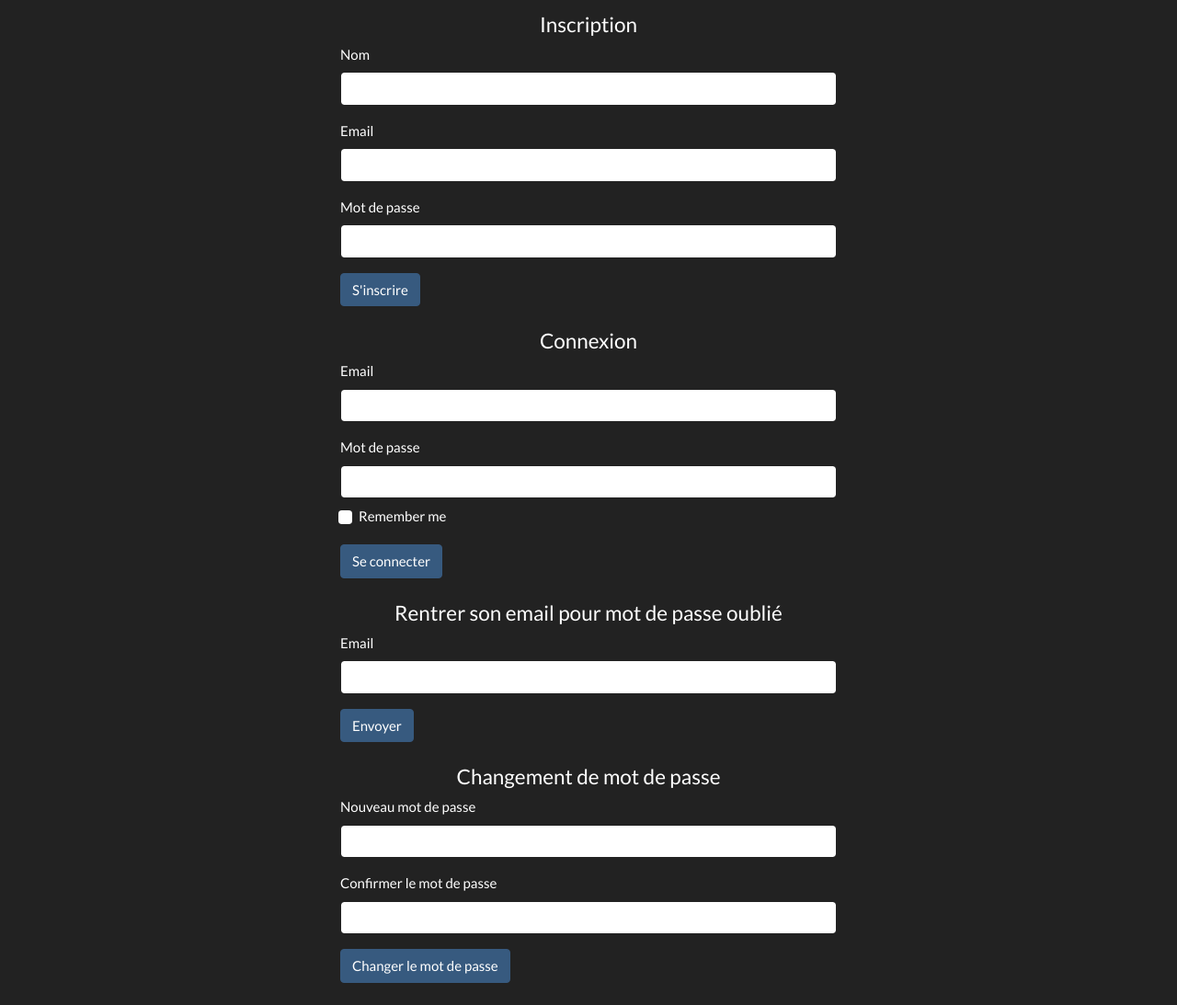
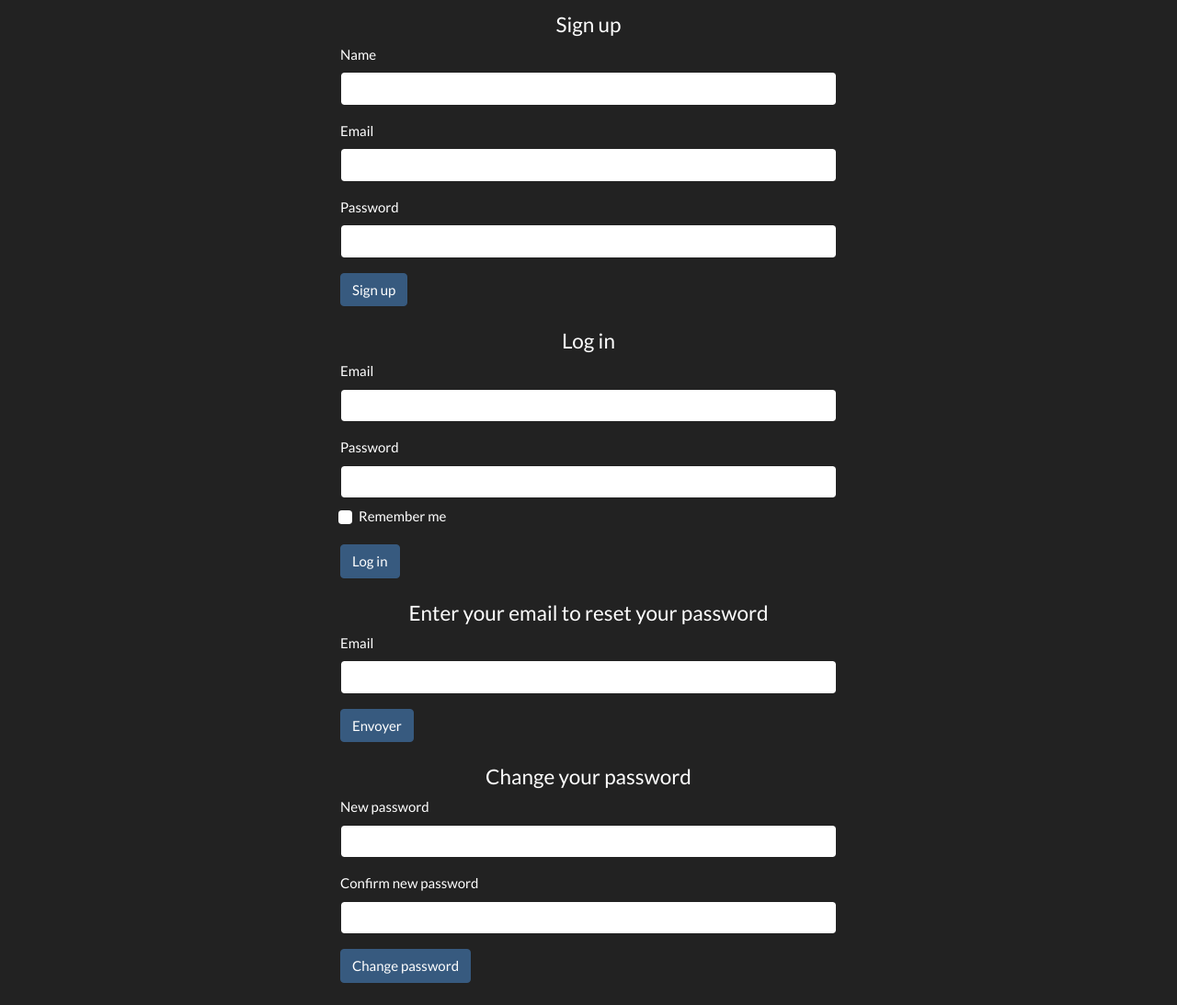
Before and after one commit to katamaric/Moli-Orgis, a plain HTML site: page authentification_form.html in a window 1280 px wide. Shown: the part 160-1253 px from the top of the page at 92% size. Drawn offline with nearby package versions, Linux system fonts and the light colour scheme.

Commit message:
lil cookies

```diff
--- a/authentification_form.html
+++ b/authentification_form.html
@@ -65,9 +65,9 @@
         <h3 class="text-center mb-3">Some authentification form examples.</h3>
 
         <form class="mb-4">
-          <h4 class="text-center">Inscription</h4>
+          <h4 class="text-center">Sign up</h4>
           <div class="mb-3">
-            <label for="name" class="form-label">Nom</label>
+            <label for="name" class="form-label">Name</label>
             <input type="text" class="form-control" id="name">
           </div>
           <div class="mb-3">
@@ -75,20 +75,20 @@
             <input type="email" class="form-control" id="email">
           </div>
           <div class="mb-3">
-            <label for="password" class="form-label">Mot de passe</label>
+            <label for="password" class="form-label">Password</label>
             <input type="password" class="form-control" id="password">
           </div>
-          <button type="submit" class="btn btn-primary">S'inscrire</button>
+          <button type="submit" class="btn btn-primary">Sign up</button>
         </form>
 
         <form class="mb-4">
-          <h4 class="text-center">Connexion</h4>
+          <h4 class="text-center">Log in</h4>
           <div class="mb-3">
             <label for="loginEmail" class="form-label">Email</label>
             <input type="email" class="form-control" id="loginEmail">
           </div>
           <div class="mb-3">
-            <label for="loginPassword" class="form-label">Mot de passe</label>
+            <label for="loginPassword" class="form-label">Password</label>
             <input type="password" class="form-control" id="loginPassword">
 
             <fieldset class="form-group mt-2">
@@ -100,11 +100,11 @@
               </div>
 
           </div>
-          <button type="submit" class="btn btn-primary">Se connecter</button>
+          <button type="submit" class="btn btn-primary">Log in</button>
         </form>
 
         <form class="mb-4">
-          <h4 class="text-center">Rentrer son email pour mot de passe oublié</h4>
+          <h4 class="text-center">Enter your email to reset your password</h4>
           <div class="mb-3">
             <label for="forgotEmail" class="form-label">Email</label>
             <input type="email" class="form-control" id="forgotEmail">
@@ -113,16 +113,16 @@
         </form>
 
         <form class="mb-4">
-          <h4 class="text-center">Changement de mot de passe</h4>
+          <h4 class="text-center">Change your password</h4>
           <div class="mb-3">
-            <label for="newPassword" class="form-label">Nouveau mot de passe</label>
+            <label for="newPassword" class="form-label">New password</label>
             <input type="password" class="form-control" id="newPassword">
           </div>
           <div class="mb-3">
-            <label for="confirmPassword" class="form-label">Confirmer le mot de passe</label>
+            <label for="confirmPassword" class="form-label">Confirm new password</label>
             <input type="password" class="form-control" id="confirmPassword">
           </div>
-          <button type="submit" class="btn btn-primary">Changer le mot de passe</button>
+          <button type="submit" class="btn btn-primary">Change password</button>
         </form>
 
       </div>
```
